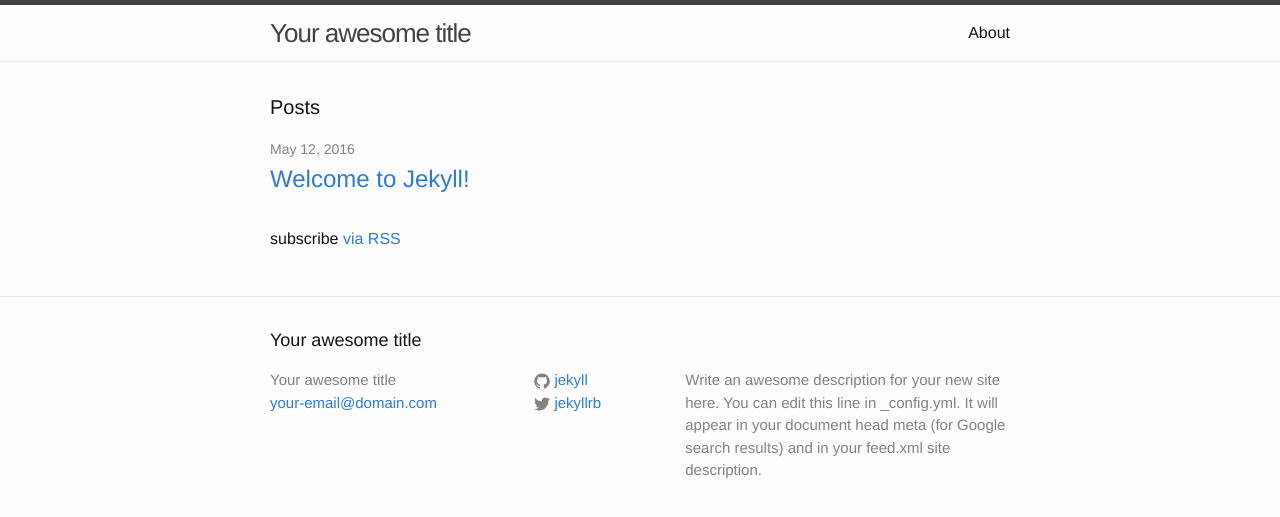
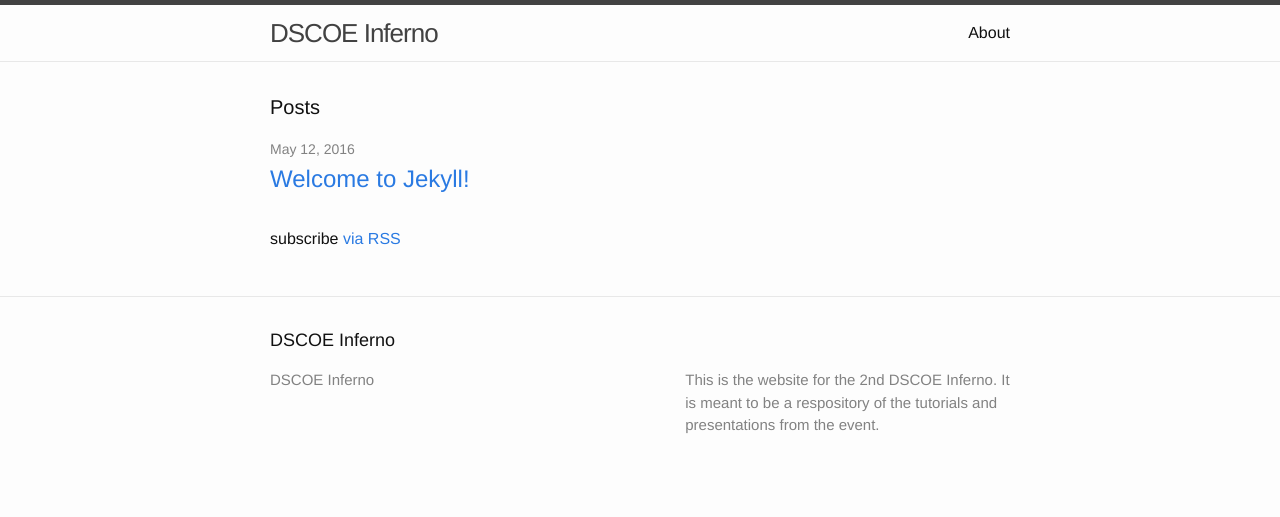
Before and after one commit to iankloo/dscoe.github.io, a Jekyll site: the page built from index.html, in a window 1280 px wide. Shown: the top 517 px of the page. Built offline with Jekyll 4.4.1, drawn with Linux system fonts in a browser that asks for light colours.

Commit message:
Update _config.yml

```diff
--- a/_config.yml
+++ b/_config.yml
@@ -6,16 +6,11 @@
 # 'jekyll serve'. If you change this file, please restart the server process.
 
 # Site settings
-title: Your awesome title
-email: your-email@domain.com
+title: DSCOE Inferno
 description: > # this means to ignore newlines until "baseurl:"
-  Write an awesome description for your new site here. You can edit this
-  line in _config.yml. It will appear in your document head meta (for
-  Google search results) and in your feed.xml site description.
+  This is the website for the 2nd DSCOE Inferno.  It is meant to be a respository of the tutorials and presentations from the event.
 baseurl: "" # the subpath of your site, e.g. /blog
 url: "http://yourdomain.com" # the base hostname & protocol for your site
-twitter_username: jekyllrb
-github_username:  jekyll
 
 # Build settings
 markdown: kramdown
```
